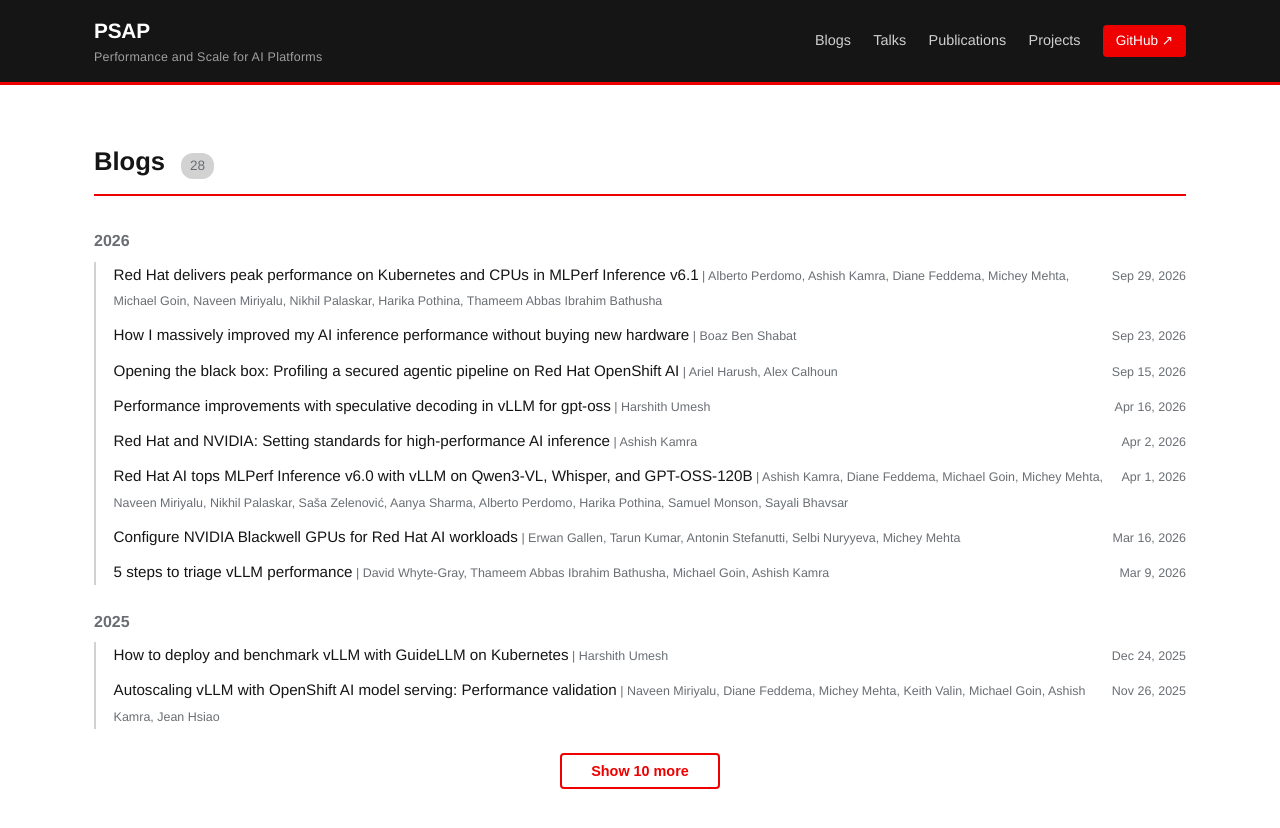
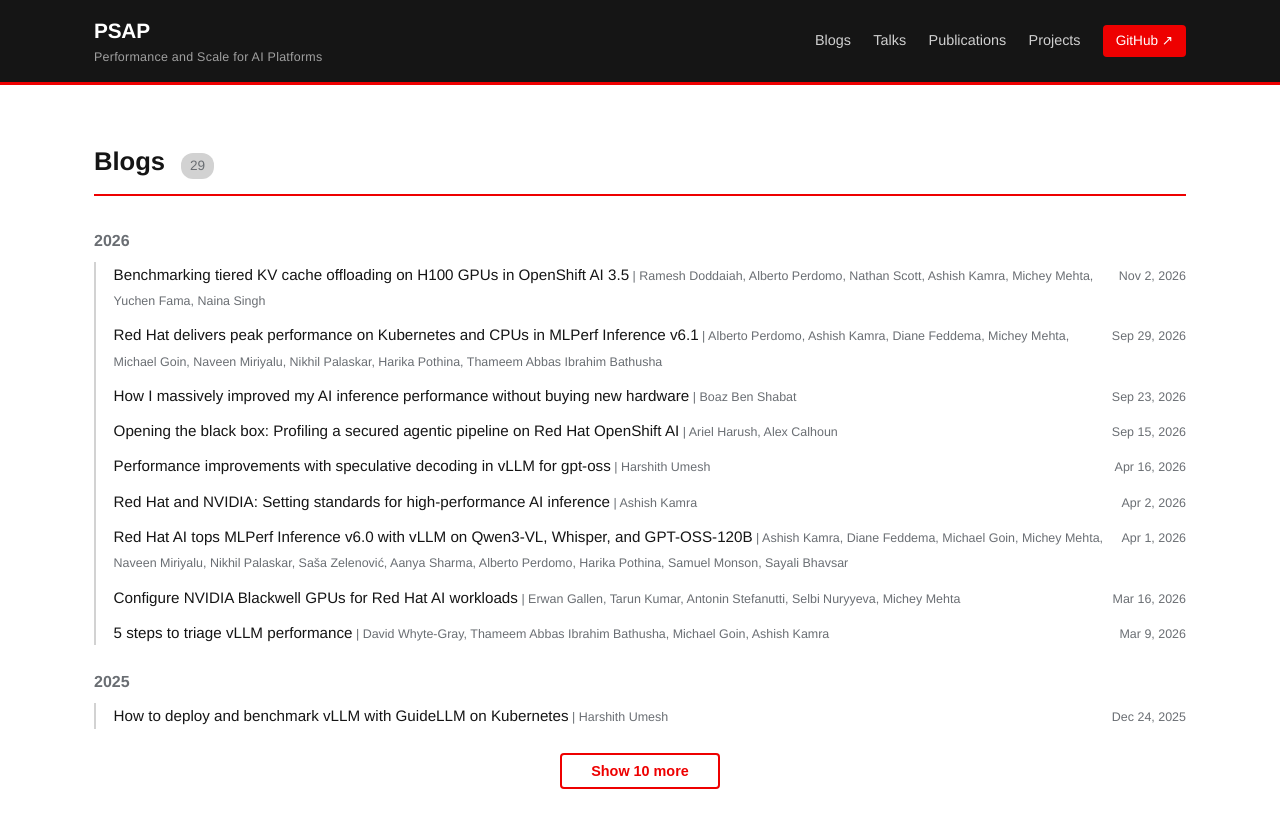
Before and after one commit to openshift-psap/openshift-psap.github.io, a Jekyll site: the page built from index.md, in a window 1280 px wide and 900 px high. Shown: the top 828 px of the window. Built offline with Jekyll 4.4.1, drawn with Linux system fonts in a browser that asks for light colours.

Commit message:
Add blog post on tiered KV cache offloading benchmarking

```diff
--- a/_data/blog_posts.yml
+++ b/_data/blog_posts.yml
@@ -1,6 +1,11 @@
 # Blog posts written by or related to the PSAP team.
 # Fields: title, url, date (YYYY-MM-DD), authors, summary (optional)
 # Dates marked "# approx" are estimated — please verify.
+
+- title: "Benchmarking tiered KV cache offloading on H100 GPUs in OpenShift AI 3.5"
+  url: https://developers.redhat.com/articles/2026/11/02/benchmarking-tiered-kv-cache-offloading-h100-gpus-openshift-ai-3-5
+  date: "2026-11-02"
+  authors: "Ramesh Doddaiah, Alberto Perdomo, Nathan Scott, Ashish Kamra, Michey Mehta, Yuchen Fama, Naina Singh"
 
 - title: "Red Hat delivers peak performance on Kubernetes and CPUs in MLPerf Inference v6.1"
   url: https://www.redhat.com/en/blog/red-hat-delivers-peak-performance-kubernetes-cpus-mlperf-inference-v61
```
